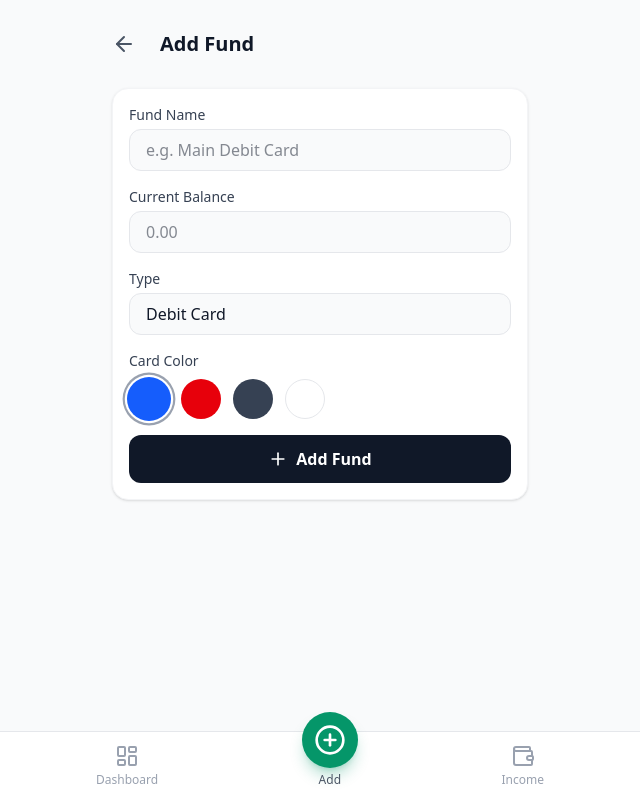
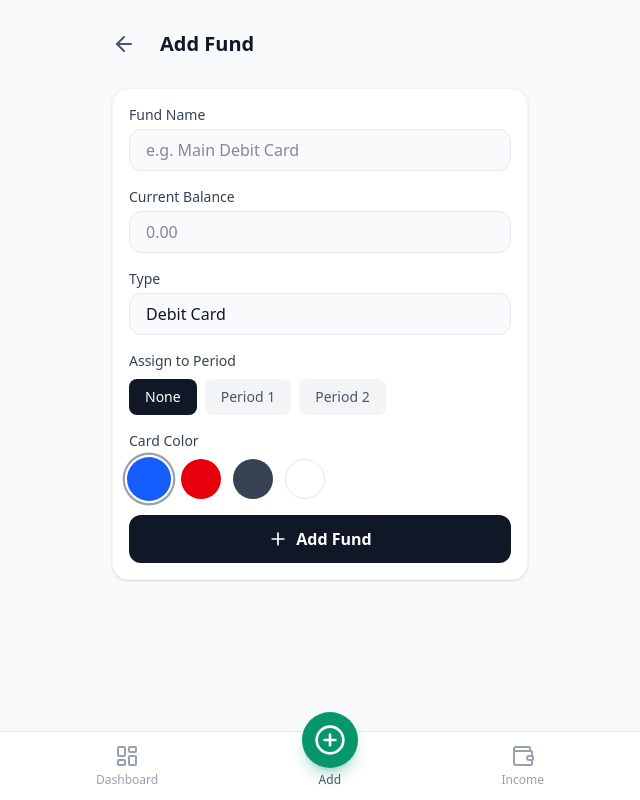
Before and after one commit to fufales/finance-agent-ai-frontend, a React (Vite) app: page / in a window 1280 px wide. Both pictures are taken after a click on the button "+ Add Fund". Shown: the whole page, without its empty margins (320-960 px from the left). Built offline with nearby package versions, Linux system fonts and the light colour scheme.

Commit message:
add card attach

```diff
--- a/src/components/Dashboard.jsx
+++ b/src/components/Dashboard.jsx
@@ -108,6 +108,14 @@ const Dashboard = () => {
           />
         );
       default:
+        const unpaidExpensesPeriod1 = expenses
+          .filter(e => e.period === 1 && !e.paid)
+          .reduce((sum, e) => sum + e.amount, 0);
+
+        const unpaidExpensesPeriod2 = expenses
+          .filter(e => e.period === 2 && !e.paid)
+          .reduce((sum, e) => sum + e.amount, 0);
+
         return (
           <>
             <header className="mb-6 flex items-center justify-between">
@@ -143,15 +151,26 @@ const Dashboard = () => {
                 </div>
               ) : (
                 <div className="flex overflow-x-auto gap-4 pb-4 -mx-4 px-4 snap-x">
-                  {funds.map(fund => (
+                  {funds.map(fund => {
+                    let available = fund.amount;
+                    if (fund.period === 1) {
+                      available = fund.amount - unpaidExpensesPeriod1;
+                    } else if (fund.period === 2) {
+                      available = fund.amount - unpaidExpensesPeriod2;
+                    }
+
+                    return (
                       <div key={fund.id} className="snap-center">
                         <FundCard
                           fund={fund}
                           onDelete={deleteFund}
                           onEdit={handleStartEditFund}
+                          available={available}
+                          assignedPeriod={fund.period}
                         />
                       </div>
-                  ))}
+                    );
+                  })}
                 </div>
               )}
             </div>
--- a/src/components/FundCard.jsx
+++ b/src/components/FundCard.jsx
@@ -2,7 +2,7 @@ import React from 'react';
 import { CreditCard, Wallet, Trash2, Edit2 } from 'lucide-react';
 import { formatCurrency } from '../utils/format';
 
-const FundCard = ({ fund, onDelete, onEdit }) => {
+const FundCard = ({ fund, onDelete, onEdit, available, assignedPeriod }) => {
   const isCredit = fund.type === 'Credit Card';
 
   const getBgColor = () => {
@@ -40,9 +40,23 @@ const FundCard = ({ fund, onDelete, onEdit }) => {
       </div>
 
       <div>
-        <p className={`text-sm font-medium mb-1 ${isLight ? 'text-gray-500' : 'text-white/70'}`}>{fund.type}</p>
+        <div className="flex items-center justify-between mb-1">
+          <p className={`text-sm font-medium ${isLight ? 'text-gray-500' : 'text-white/70'}`}>{fund.type}</p>
+          {assignedPeriod && (
+            <span className={`text-xs font-bold px-2 py-0.5 rounded-full ${isLight ? 'bg-gray-100 text-gray-600' : 'bg-white/20 text-white'}`}>
+              Period {assignedPeriod}
+            </span>
+          )}
+        </div>
         <h3 className="text-xl font-bold mb-1">{fund.name}</h3>
-        <p className="text-2xl font-bold tracking-tight">{formatCurrency(fund.amount)}</p>
+        <p className="text-2xl font-bold tracking-tight">
+          {assignedPeriod ? formatCurrency(available) : formatCurrency(fund.amount)}
+        </p>
+        {assignedPeriod && (
+          <p className={`text-xs mt-1 ${isLight ? 'text-gray-400' : 'text-white/50'}`}>
+            Limit: {formatCurrency(fund.amount)}
+          </p>
+        )}
       </div>
 
       <div className={`absolute bottom-4 right-4 ${isLight ? 'opacity-5 text-gray-900' : 'opacity-10 text-white'}`}>
--- a/src/components/FundForm.jsx
+++ b/src/components/FundForm.jsx
@@ -16,6 +16,7 @@ const FundForm = ({ onAdd, onUpdate, initialData, isEditing, onCancel }) => {
   const [amount, setAmount] = useState('');
   const [type, setType] = useState(FUND_TYPES[0]);
   const [color, setColor] = useState(COLORS[0].id);
+  const [period, setPeriod] = useState('none');
 
   useEffect(() => {
     if (initialData) {
@@ -23,11 +24,13 @@ const FundForm = ({ onAdd, onUpdate, initialData, isEditing, onCancel }) => {
       setAmount(initialData.amount.toString());
       setType(initialData.type);
       setColor(initialData.color || COLORS[0].id);
+      setPeriod(initialData.period ? initialData.period.toString() : 'none');
     } else {
       setName('');
       setAmount('');
       setType(FUND_TYPES[0]);
       setColor(COLORS[0].id);
+      setPeriod('none');
     }
   }, [initialData]);
 
@@ -40,6 +43,7 @@ const FundForm = ({ onAdd, onUpdate, initialData, isEditing, onCancel }) => {
       amount: parseFloat(amount),
       type,
       color,
+      period: period === 'none' ? null : parseInt(period),
     };
 
     if (isEditing) {
@@ -101,6 +105,33 @@ const FundForm = ({ onAdd, onUpdate, initialData, isEditing, onCancel }) => {
           </div>
 
           <div>
+            <label className="block text-sm font-medium text-gray-700 mb-2">Assign to Period</label>
+            <div className="flex gap-2">
+              <button
+                type="button"
+                onClick={() => setPeriod('none')}
+                className={`px-4 py-2 rounded-lg text-sm font-medium transition-colors ${period === 'none' ? 'bg-gray-900 text-white' : 'bg-gray-100 text-gray-600'}`}
+              >
+                None
+              </button>
+              <button
+                type="button"
+                onClick={() => setPeriod('1')}
+                className={`px-4 py-2 rounded-lg text-sm font-medium transition-colors ${period === '1' ? 'bg-money-green text-white' : 'bg-gray-100 text-gray-600'}`}
+              >
+                Period 1
+              </button>
+              <button
+                type="button"
+                onClick={() => setPeriod('2')}
+                className={`px-4 py-2 rounded-lg text-sm font-medium transition-colors ${period === '2' ? 'bg-money-green text-white' : 'bg-gray-100 text-gray-600'}`}
+              >
+                Period 2
+              </button>
+            </div>
+          </div>
+
+          <div>
             <label className="block text-sm font-medium text-gray-700 mb-2">Card Color</label>
             <div className="flex gap-3">
               {COLORS.map((c) => (
```
Lines whose indentation alone changed are shown as unchanged.
